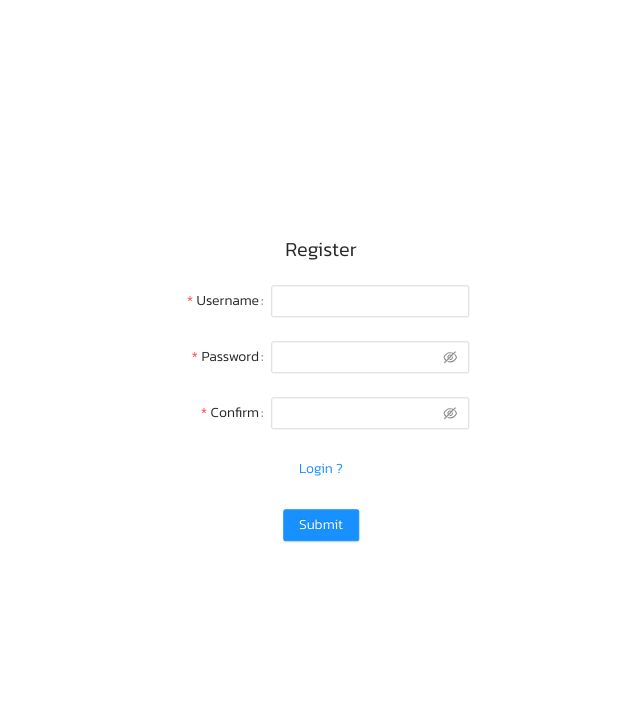
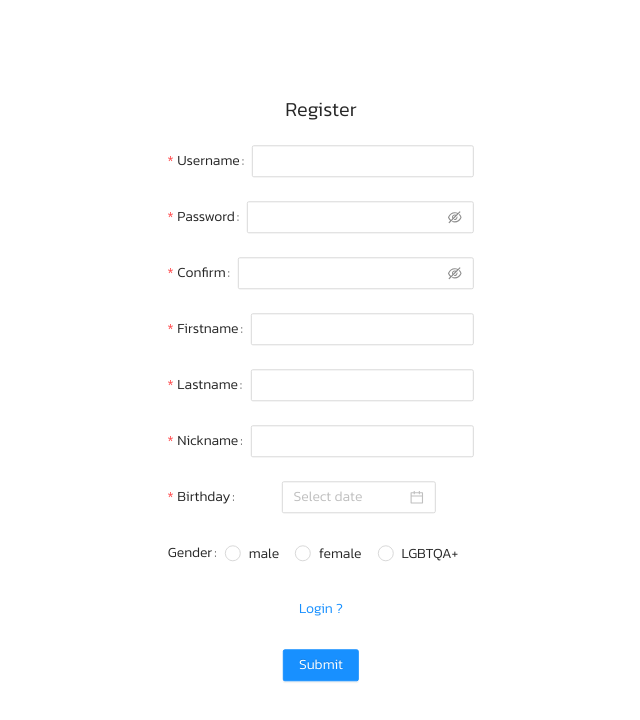
Before and after one commit to paedayz/SkillPlane-course-management, a React (Create React App) app in the folder client/: page /register in a window 1280 px wide. Shown: the top 720 px of the page, without its empty margins (319-959 px from the left). Built offline with nearby package versions, Linux system fonts and the light colour scheme; no server answers.

Commit message:
created register and set noti to all api error

```diff
--- a/client/src/api/course.api.ts
+++ b/client/src/api/course.api.ts
@@ -1,4 +1,5 @@
 import appAxios, { getAccessToken } from "../app/axios.instance";
+import { openNotificationWithIcon } from "../common/notification";
 import { ICourse } from "../slices/course.slice";
 
 export const getCourse = async (
@@ -16,7 +17,9 @@ export const getCourse = async (
     const queryMaxDuration = maxDuration ? `&maxDuration=${maxDuration}` : "";
 
     const accessToken = await getAccessToken();
-    console.log(`/course${queryTake}${querySkip}${queryKeyword}${queryMinDuration}${queryMaxDuration}`)
+    console.log(
+      `/course${queryTake}${querySkip}${queryKeyword}${queryMinDuration}${queryMaxDuration}`
+    );
     const res = await appAxios.get(
       `/course${queryTake}${querySkip}${queryKeyword}${queryMinDuration}${queryMaxDuration}`,
       {
@@ -31,8 +34,9 @@ export const getCourse = async (
     const courses: ICourse[] = res.data;
 
     return courses;
-  } catch (error) {
-    console.log(error);
+  } catch (error: any) {
+    if (error.response.data.error)
+      openNotificationWithIcon("error", "Error", error.response.data.error);
     return undefined;
   }
 };
@@ -41,25 +45,21 @@ export const createCourse = async (
   formData: FormData
 ): Promise<ICourse | undefined> => {
   try {
-
     const accessToken = await getAccessToken();
-    const res = await appAxios.post(
-      '/course',
-      formData,
-      {
-        headers: {
-          Authorization: `Bearer ${accessToken}`,
-        },
-      }
-    );
+    const res = await appAxios.post("/course", formData, {
+      headers: {
+        Authorization: `Bearer ${accessToken}`,
+      },
+    });
 
     if (!res.data) return undefined;
 
     const courses: ICourse = res.data;
 
     return courses;
-  } catch (error) {
-    console.log(error);
+  } catch (error: any) {
+    if (error.response.data.error)
+      openNotificationWithIcon("error", "Error", error.response.data.error);
     return undefined;
   }
 };
--- a/client/src/api/user.api.ts
+++ b/client/src/api/user.api.ts
@@ -1,5 +1,9 @@
 import appAxios, { getAccessToken } from "../app/axios.instance";
-import { LOCALSTORAGE_AC_TOKEN_KEY, LOCALSTORAGE_RF_TOKEN_KEY } from "../constants";
+import { openNotificationWithIcon } from "../common/notification";
+import {
+  LOCALSTORAGE_AC_TOKEN_KEY,
+  LOCALSTORAGE_RF_TOKEN_KEY,
+} from "../constants";
 import { ITokens } from "../interfaces";
 
 export const login = async (
@@ -15,12 +19,13 @@ export const login = async (
     if (!res.data) return undefined;
 
     const tokens: ITokens = res.data;
-    localStorage.setItem('skill-lane-accessToken', tokens.accessToken)
-    localStorage.setItem('skill-lane-refreshToken', tokens.refreshToken)
+    localStorage.setItem("skill-lane-accessToken", tokens.accessToken);
+    localStorage.setItem("skill-lane-refreshToken", tokens.refreshToken);
 
     return tokens;
-  } catch (error) {
-    console.log(error);
+  } catch (error: any) {
+    if (error.response.data.error)
+      openNotificationWithIcon("error", "Error", error.response.data.error);
     return undefined;
   }
 };
@@ -28,43 +33,55 @@ export const login = async (
 export const register = async (
   username: string,
   password: string,
-  confirmPassword: string
+  confirmPassword: string,
+  firstname: string,
+  lastname: string,
+  nickname: string,
+  birthday: string,
+  gender: string | undefined
 ): Promise<ITokens | undefined> => {
   try {
     const res = await appAxios.post("/register", {
       username,
       password,
       confirmPassword,
+      firstname,
+      lastname,
+      nickname,
+      birthday,
+      gender,
     });
 
     if (!res.data) return undefined;
 
     const tokens: ITokens = res.data;
-    localStorage.setItem('skill-lane-accessToken', tokens.accessToken)
-    localStorage.setItem('skill-lane-refreshToken', tokens.refreshToken)
+    localStorage.setItem("skill-lane-accessToken", tokens.accessToken);
+    localStorage.setItem("skill-lane-refreshToken", tokens.refreshToken);
 
     return tokens;
-  } catch (error) {
-    console.log(error);
+  } catch (error: any) {
+    if (error.response.data.error)
+      openNotificationWithIcon("error", "Error", error.response.data.error);
     return undefined;
   }
 };
 
 export const logout = async (): Promise<string | undefined> => {
-    try {
-        const accessToken = await getAccessToken()
-        const res = await appAxios.delete('/logout', {
-            headers: {
-                Authorization: `Bearer ${accessToken}`
-            }
-        })
+  try {
+    const accessToken = await getAccessToken();
+    const res = await appAxios.delete("/logout", {
+      headers: {
+        Authorization: `Bearer ${accessToken}`,
+      },
+    });
 
-        if(!res.data) return undefined;
-        localStorage.removeItem(LOCALSTORAGE_AC_TOKEN_KEY)
-        localStorage.removeItem(LOCALSTORAGE_RF_TOKEN_KEY)
-        return res.data
-    } catch (error) {
-        console.log(error)
-        return undefined
-    }
-}
+    if (!res.data) return undefined;
+    localStorage.removeItem(LOCALSTORAGE_AC_TOKEN_KEY);
+    localStorage.removeItem(LOCALSTORAGE_RF_TOKEN_KEY);
+    return res.data;
+  } catch (error: any) {
+    if (error.response.data.error)
+      openNotificationWithIcon("error", "Error", error.response.data.error);
+    return undefined;
+  }
+};
--- a/client/src/pages/home/index.tsx
+++ b/client/src/pages/home/index.tsx
@@ -36,7 +36,6 @@ const SpinnerContainer = styled.div`
   display: flex;
   flex-wrap: wrap;
   justify-content: center;
-
 `;
 
 type Props = {};
@@ -66,6 +65,7 @@ function Homepage({}: Props) {
 
   // Redux
   const dispatch = useAppDispatch();
+  const userRole = useAppSelector((state) => state.user.role);
   const courses = useAppSelector((state) => state.course.courses);
 
   // Functions and constant
@@ -182,7 +182,11 @@ function Homepage({}: Props) {
 
   return (
     <Container>
-      <Navbar defalutKeyword={params.get("keyword")} defaultMinDuration={params.get("minDuration")} defaultMaxDuration={params.get("maxDuration")}/>
+      <Navbar
+        defalutKeyword={params.get("keyword")}
+        defaultMinDuration={params.get("minDuration")}
+        defaultMaxDuration={params.get("maxDuration")}
+      />
 
       <CourseCardContainer>
         {!initialLoading ? (
@@ -199,7 +203,8 @@ function Homepage({}: Props) {
           <Spin size="large" />
         </SpinnerContainer>
       )}
-      <AddCrouseButton />
+      {userRole === "admin" && <AddCrouseButton />}
+
       <div style={{ marginBottom: "300px" }} />
     </Container>
   );
--- a/client/src/pages/register/index.tsx
+++ b/client/src/pages/register/index.tsx
@@ -1,6 +1,9 @@
-import { Button, Form, Input } from "antd";
-import { Link } from "react-router-dom";
+import { Button, DatePicker, Form, Input, Radio } from "antd";
+import { Link, useHistory } from "react-router-dom";
 import styled from "styled-components";
+import { register } from "../../api";
+import { useAppDispatch } from "../../app/hooks";
+import { setCredentials } from "../../slices/user.slice";
 
 // styled
 const Container = styled.div`
@@ -17,15 +20,37 @@ const Title = styled.div`
 `;
 
 interface IFormInput {
-  username?: string;
-  password?: string;
+  username: string;
+  password: string;
+  confirmPassword: string;
+  firstname: string;
+  lastname: string;
+  nickname: string;
+  birthday: string;
+  gender: string;
 }
 
 type Props = {};
 
 function RegisterPage({}: Props) {
-  const onFinish = (values: IFormInput) => {
-    console.log("Success:", values);
+  const dispatch = useAppDispatch()
+  const history = useHistory()
+  const onFinish = async (values: IFormInput) => {
+    const res = await register(
+      values.username,
+      values.password,
+      values.confirmPassword,
+      values.firstname,
+      values.lastname,
+      values.nickname,
+      values.birthday,
+      values.gender,
+    )
+
+    if(res) {
+      dispatch(setCredentials())
+      history.push('/')
+    }
   };
 
   const onFinishFailed = (errorInfo: any) => {
@@ -36,9 +61,6 @@ function RegisterPage({}: Props) {
       <Title>Register</Title>
       <Form
         name="basic"
-        labelCol={{ span: 8 }}
-        wrapperCol={{ span: 16 }}
-        initialValues={{ remember: true }}
         onFinish={onFinish}
         onFinishFailed={onFinishFailed}
         autoComplete="off"
@@ -62,9 +84,54 @@ function RegisterPage({}: Props) {
         <Form.Item
           label="Confirm"
           name="confirmPassword"
-          rules={[{ required: true, message: "Please input confirm password!" }]}
+          rules={[
+            { required: true, message: "Please input confirm password!" },
+          ]}
         >
           <Input.Password />
+        </Form.Item>
+
+        <Form.Item
+          label="Firstname"
+          name="firstname"
+          rules={[{ required: true, message: "Please input your firstname!" }]}
+        >
+          <Input />
+        </Form.Item>
+
+        <Form.Item
+          label="Lastname"
+          name="lastname"
+          rules={[{ required: true, message: "Please input your lastname!" }]}
+        >
+          <Input />
+        </Form.Item>
+
+        <Form.Item
+          label="Nickname"
+          name="nickname"
+          rules={[{ required: true, message: "Please input your nickname!" }]}
+        >
+          <Input />
+        </Form.Item>
+
+        <Form.Item
+          label="Birthday"
+          name="birthday"
+          rules={[{ required: true, message: "Please input your birthday!" }]}
+        >
+          <DatePicker format={'MM-DD-YYYY'} />
+        </Form.Item>
+
+        <Form.Item
+          label="Gender"
+          name="gender"
+        >
+          <Radio.Group>
+            <Radio value="male"> male </Radio>
+            <Radio value="female"> female </Radio>
+            <Radio value="LGBTQA+"> LGBTQA+ </Radio>
+          </Radio.Group>
         </Form.Item>
 
         <Form.Item wrapperCol={{ offset: 8, span: 8 }}>
```
